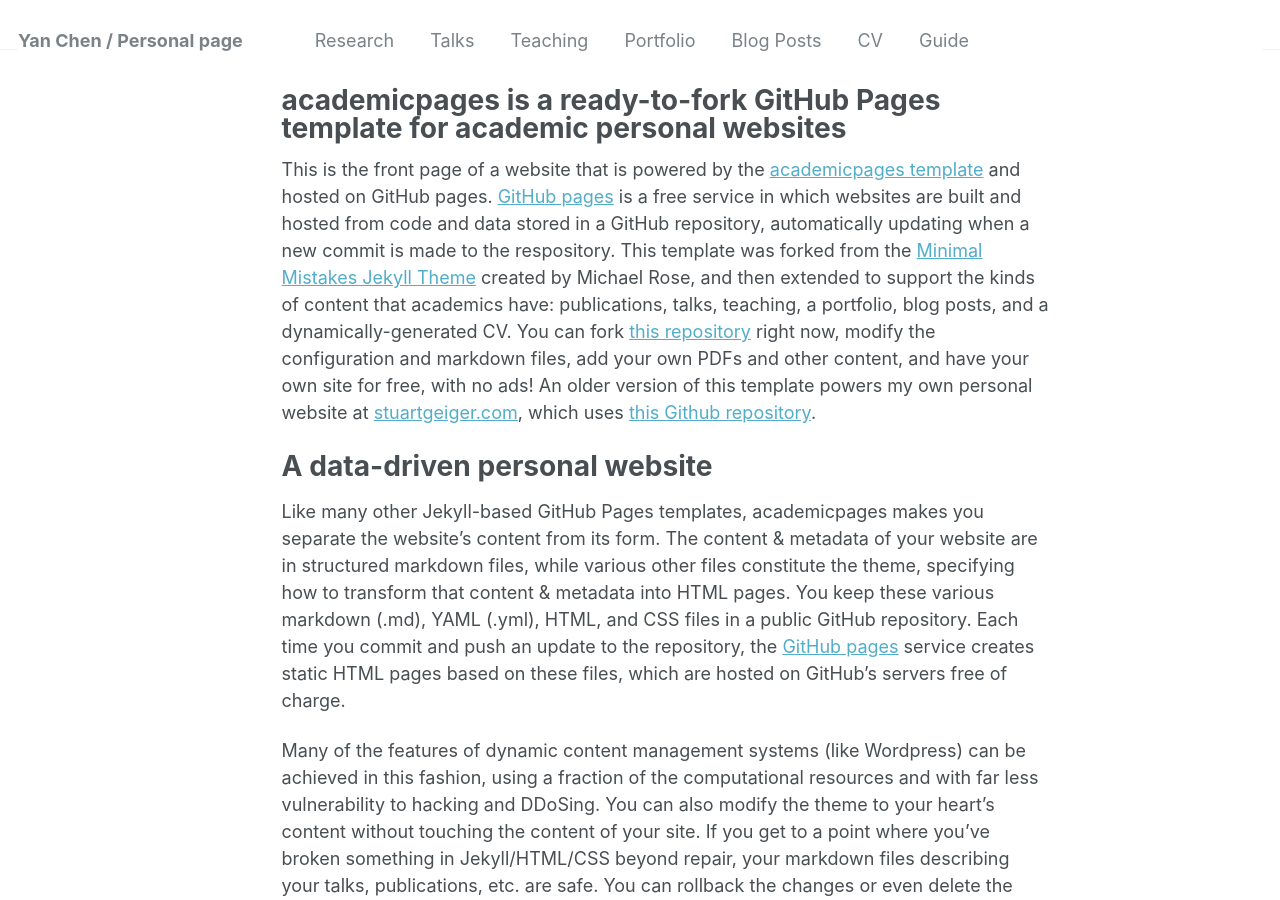
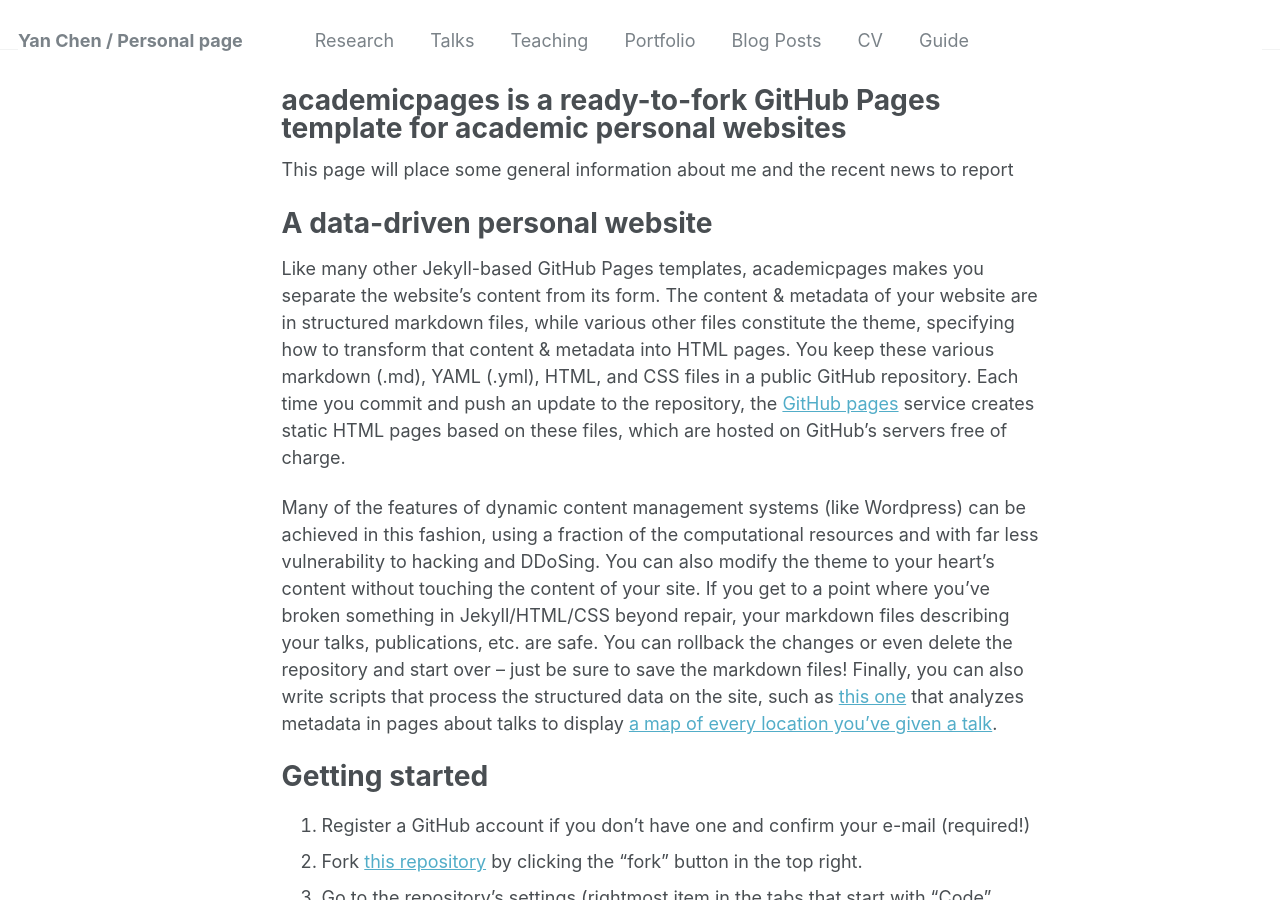
Before and after one commit to Yanni-Chen/Yanni-Chen.github.io, a Jekyll site: the page built from _pages/about.md, in a window 1280 px wide and 900 px high. Built offline with Jekyll 4.4.1, drawn with Linux system fonts in a browser that asks for light colours.

Commit message:
Update about.md

```diff
--- a/_pages/about.md
+++ b/_pages/about.md
@@ -7,7 +7,7 @@ redirect_from:
   - /about.html
 ---
 
-This is the front page of a website that is powered by the [academicpages template](https://github.com/academicpages/academicpages.github.io) and hosted on GitHub pages. [GitHub pages](https://pages.github.com) is a free service in which websites are built and hosted from code and data stored in a GitHub repository, automatically updating when a new commit is made to the respository. This template was forked from the [Minimal Mistakes Jekyll Theme](https://mmistakes.github.io/minimal-mistakes/) created by Michael Rose, and then extended to support the kinds of content that academics have: publications, talks, teaching, a portfolio, blog posts, and a dynamically-generated CV. You can fork [this repository](https://github.com/academicpages/academicpages.github.io) right now, modify the configuration and markdown files, add your own PDFs and other content, and have your own site for free, with no ads! An older version of this template powers my own personal website at [stuartgeiger.com](http://stuartgeiger.com), which uses [this Github repository](https://github.com/staeiou/staeiou.github.io).
+This page will place some general information about me and the recent news to report
 
 A data-driven personal website
 ======
```
